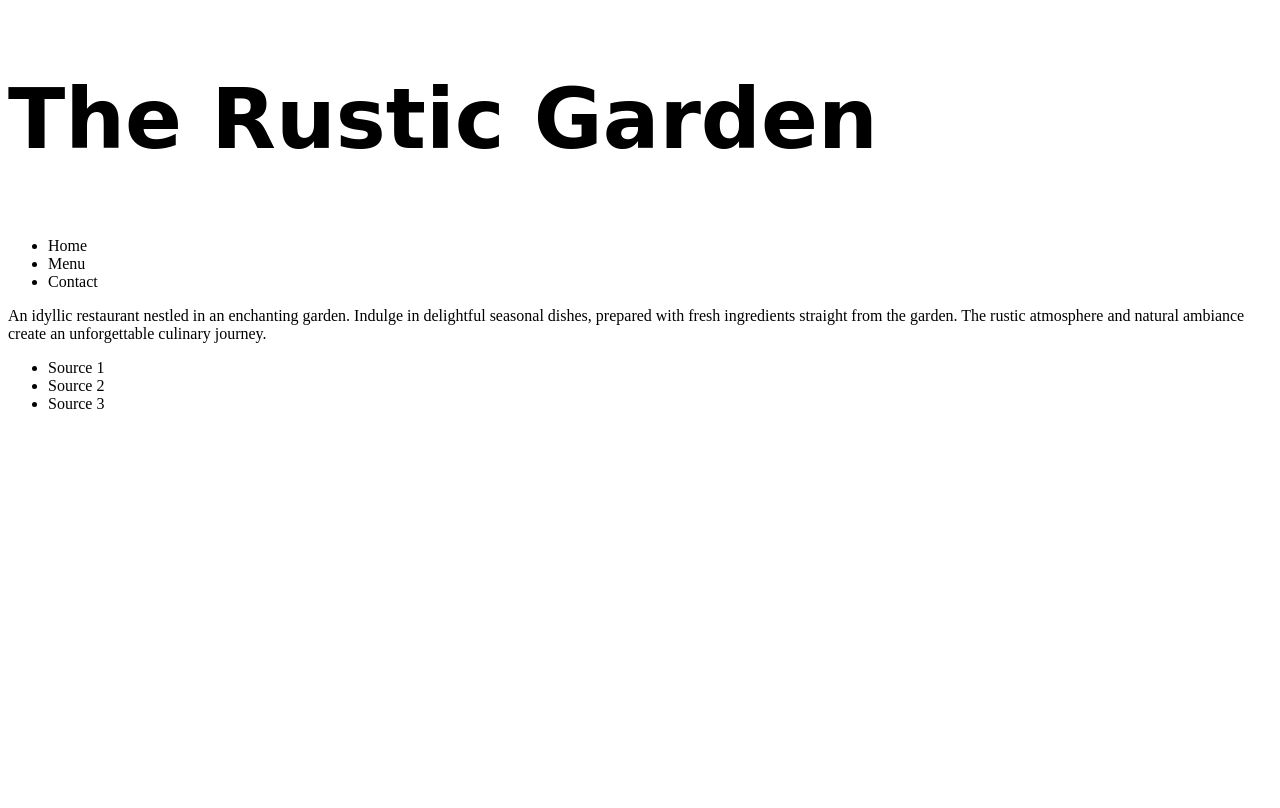
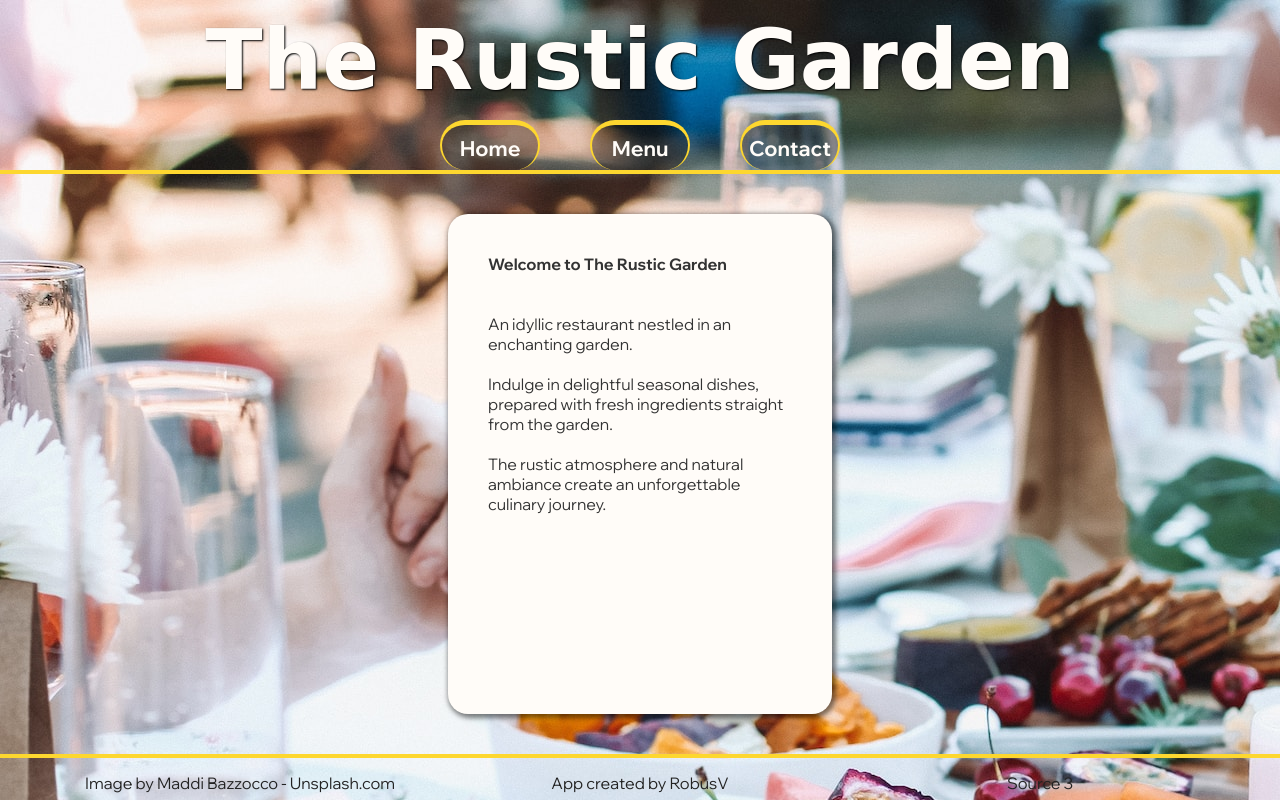
Before and after one commit to RobVerplanke/Restaurant-page, a plain HTML site: page index.html in a window 1280 px wide. Drawn offline with Linux system fonts and the light colour scheme; a web font is replaced by a local one.

Commit message:
finish app design and content

```diff
--- a/index.html
+++ b/index.html
@@ -20,16 +20,16 @@
         <main id="main">
             <div id="text-content">
                 <p>
-                    An idyllic restaurant nestled in an enchanting garden.
-                    Indulge in delightful seasonal dishes, prepared with fresh ingredients straight from the garden.
+                    <b>Welcome to The Rustic Garden</b><br><br><br>An idyllic restaurant nestled in an enchanting garden.<br><br>
+                    Indulge in delightful seasonal dishes, prepared with fresh ingredients straight from the garden.<br><br>
                     The rustic atmosphere and natural ambiance create an unforgettable culinary journey.
                 </p>
             </div>
         </main>
-        <footer>
+        <footer id="footer">
             <ul id="footer-list">
-                <li>Source 1</li>
-                <li>Source 2</li>
+                <li>Image by Maddi Bazzocco - Unsplash.com</li>
+                <li>App created by RobusV</li>
                 <li>Source 3</li>
             </ul>
         </footer>
--- a/style.css
+++ b/style.css
@@ -1,6 +1,121 @@
 @import url('https://fonts.googleapis.com/css2?family=Italianno&display=swap');
+@import url('https://fonts.googleapis.com/css2?family=Italianno&family=Wix+Madefor+Display:wght@400;700&display=swap');
+
+*{
+    margin: 0;
+    padding: 0;
+    box-sizing: border-box;
+}
+
+body{
+    height: 100%;
+}
+
+#content{
+    background: url("maddi-small.jpg");
+    width: 100vw;
+    height: 100vh;
+}
+
+header{
+    height: 120px;
+    display: flex;
+    flex-direction: column;
+    justify-content: center;
+    align-items: center;
+}
 
 h2{
+    padding: 0;
+    margin: 0;
     font-size: 84px;
     font-family: 'Italianno', cursive;
+    color: rgb(255, 252, 248);
+    text-shadow: 1px 1px 2px black;
 }
+
+#nav{
+    height: 50px;
+    display:flex;
+    justify-content: center;
+    align-items: end;
+}
+
+#nav-list{
+    list-style: none;
+    display: flex;
+    align-items: end;
+    gap: 50px;
+}
+
+#nav-list li{
+    width: 100px;
+    height: 50px;
+    font-family: 'Wix Madefor Display', sans-serif;
+
+    color: rgb(255, 252, 248);
+
+    border-radius: 30px;
+    border-top: solid 5px rgb(253, 215, 47);
+    border-left: solid 2px rgb(253, 215, 47);
+    border-right: solid 2px rgb(253, 215, 47);
+
+    background-color: rgba(0, 0, 0, 0.3);
+    font-size: 1.3em;
+    font-weight: 700;
+
+    display:flex;
+    justify-content: center;
+    align-items: center;
+}
+
+main{
+    padding: 40px;
+    border-top: solid 4px rgb(253, 215, 47);
+    border-bottom: solid 4px rgb(253, 215, 47);
+
+
+    min-height: calc(100% - 220px);
+    display: flex;
+    justify-content: center;
+    align-items: center;
+    color: #333;
+}
+
+#text-content{
+    width: 30vw;
+    height: 500px;
+    background-color: rgb(255, 252, 248);
+    box-shadow: 2px 2px 5px 2px rgba(0, 0, 0, 0.5);
+    padding: 40px;
+    border-radius: 20px;
+    font-family: 'Wix Madefor Display', sans-serif;
+}
+
+footer{
+    height: 50px;
+    display:flex;
+    justify-content: center;
+    align-items: end;
+}
+
+#footer-list{
+    list-style: none;
+    display: flex;
+    align-items: end;
+    gap: 50px;
+}
+
+#footer-list li{
+    width: 350px;
+    height: 50px;
+    font-family: 'Wix Madefor Display', sans-serif;
+
+    color: #222;
+
+    font-size: 1em;
+
+    display:flex;
+    justify-content: center;
+    align-items: center;
+}
```
Also changed, not shown: maddi-small.jpg (added).
